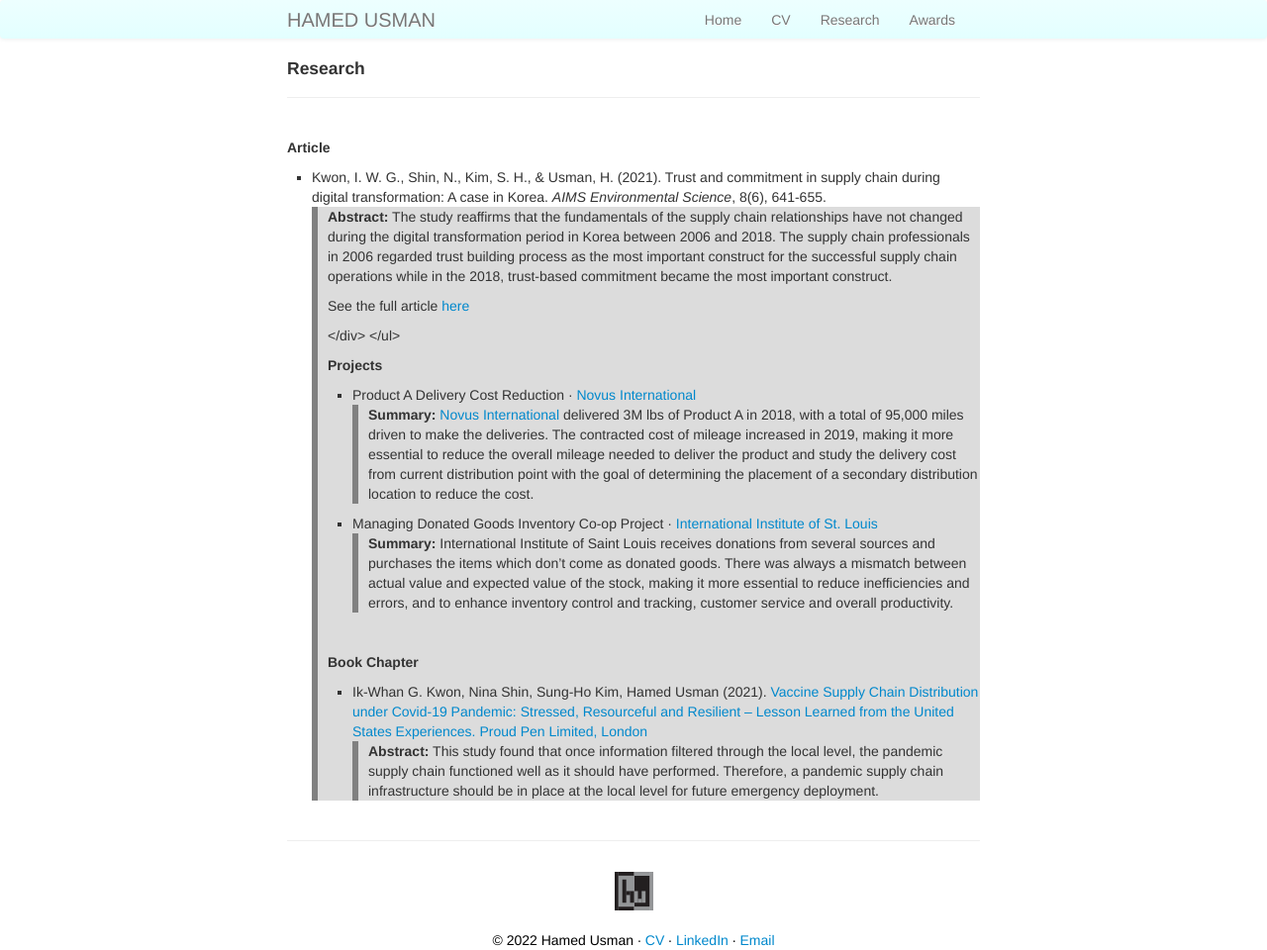
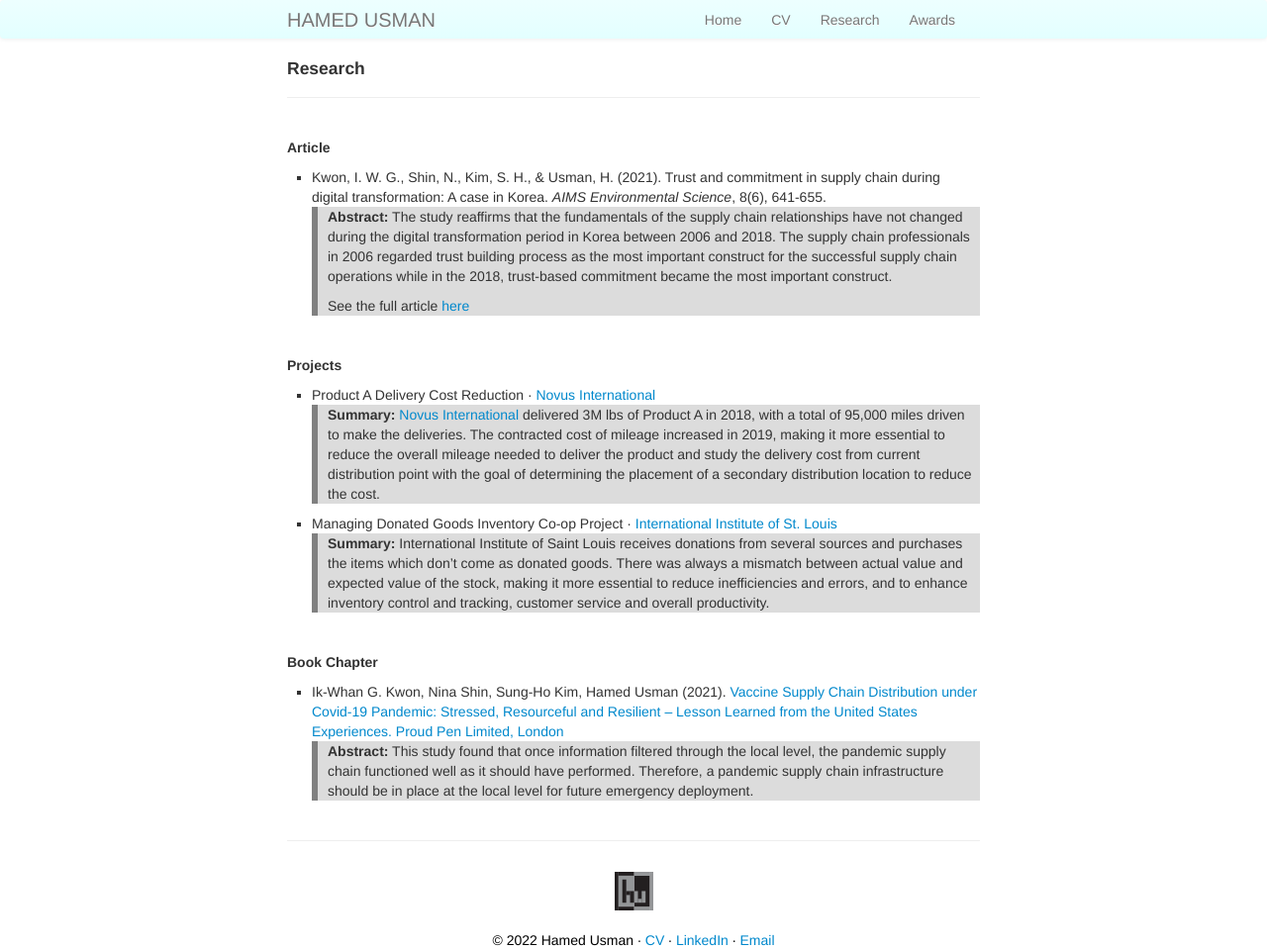
Before and after one commit to hamedusman/hamedusman.github.io, a Jekyll site: the page built from pages/research.md, in a window 1280 px wide. Shown: the whole page at 99% size. Built offline with Jekyll 4.4.1, drawn with Linux system fonts in a browser that asks for light colours.

Commit message:
Update research.md

```diff
--- a/pages/research.md
+++ b/pages/research.md
@@ -6,7 +6,7 @@ description: List of Research Articles and Book Chapters
 <h5>Article</h5>
 <ul>
 <li>Kwon, I. W. G., Shin, N., Kim, S. H., & Usman, H. (2021). Trust and commitment in supply chain during digital transformation: A case in Korea. <i>AIMS Environmental Science</i>, 8(6), 641-655.</li>
-<div class="summary"><p><strong>Abstract:</strong> The study reaffirms that the fundamentals of the supply chain relationships have not changed during the digital transformation period in Korea between 2006 and 2018. The supply chain professionals in 2006 regarded trust building process as the most important construct for the successful supply chain operations while in the 2018, trust-based commitment became the most important construct.<p>
+<div class="summary"><p><strong>Abstract:</strong> The study reaffirms that the fundamentals of the supply chain relationships have not changed during the digital transformation period in Korea between 2006 and 2018. The supply chain professionals in 2006 regarded trust building process as the most important construct for the successful supply chain operations while in the 2018, trust-based commitment became the most important construct.</p>
 <p>See the full article <a href="https://doi.org/10.3934/environsci.2021040">here</a></p></div>
 </ul>
 
```
